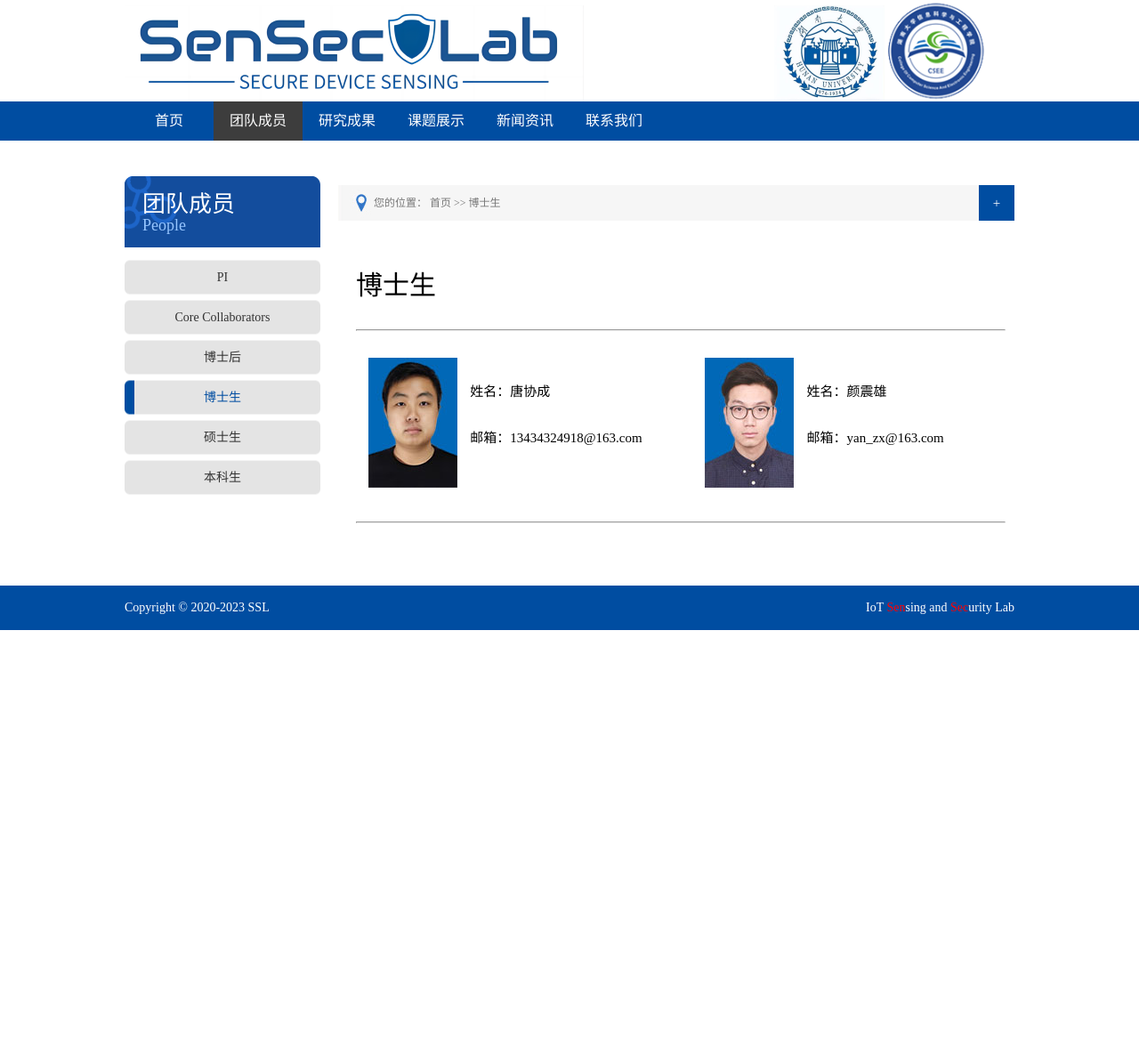
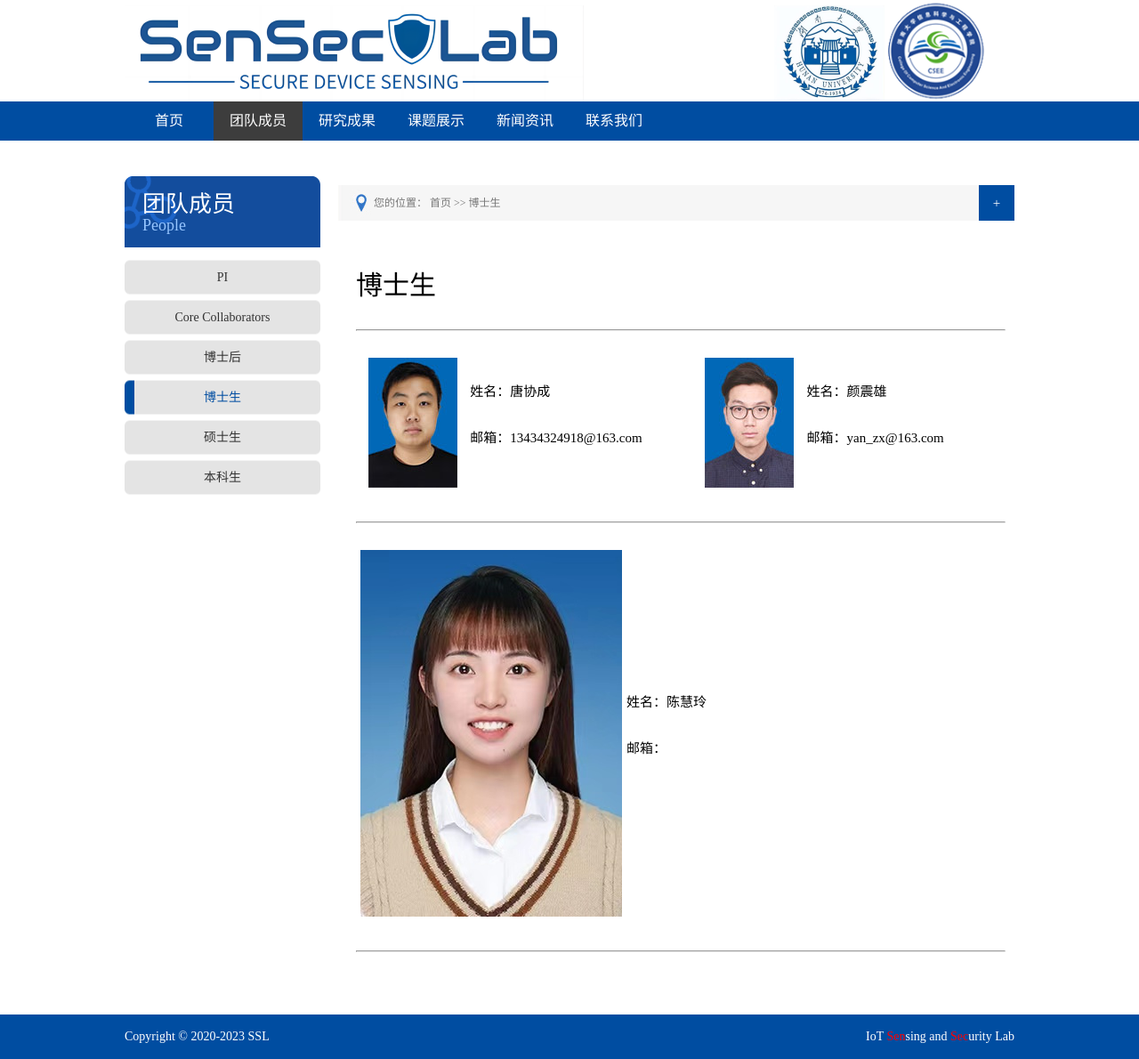
Before and after one commit to senseclab/senseclab.github.io, a Jekyll site: the page built from pages/doctor.html, in a window 1280 px wide. Shown: the whole page at 89% size. Built offline with Jekyll 4.4.1, drawn with Linux system fonts in a browser that asks for light colours; before the commit the page ends 900 px from its top, so only the background shows below that.

Commit message:
Update doctor.html

```diff
--- a/pages/doctor.html
+++ b/pages/doctor.html
@@ -24,6 +24,13 @@
         </tr>
       </table>
       <hr>
+      <table style="margin-top:30px;margin-bottom:30px">
+        <tr>
+          <td width="120"><p align="center"><img src="/images/staff/chenhuiling_doctor.jpg"></p></td>
+          <td width="235"><p>姓名：陈慧玲</p><br><p>邮箱：</p><br></td>
+        </tr>
+      </table>
+      <hr>
     </div>
   </div>
 </div>
```
